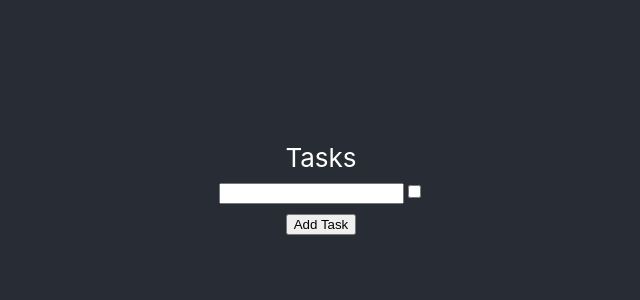
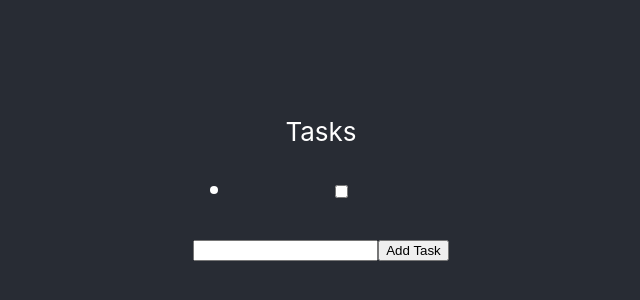
Before and after one commit to Grant1993/todoList, a React (Create React App) app: page / in a window 1280 px wide. Shown: the part 212-512 px from the top of the page, without its empty margins (319-959 px from the left). Built offline with nearby package versions, Linux system fonts and the light colour scheme.

Commit message:
trying to push the input into the object

```diff
--- a/src/App.js
+++ b/src/App.js
@@ -6,17 +6,22 @@ import React, { useState } from "react";
 function App() {
   //this is the starting state when the page loads
   const [taskList, setTaskList] = useState([
-    { task: "", check: false, },
+    {
+      task: "", check: false,
+    },
 
 ]);
 
 //the event adds a new task into state
 const handleTaskAdd = () => {
-  if(!taskList.some(t => t.task === "")) {
-    setTaskList([...taskList, { task: "", check: false, },])
-  } else {
-    alert("Please fill in the empty task")
-  }
+  let addTask = document.getElementById('addTask');
+  taskList.task.push(addTask.value)
+  setTaskList([...taskList, { task: "", check: false, },])
+  // if(!taskList.some(t => t.task === "")) {
+
+  // } else {
+  //   alert("Please fill in the empty task")
+  // }
 }
 
 //the event removes the task selected by the button click
@@ -51,12 +56,15 @@ console.log(taskList)
         <label htmlFor="task">Tasks</label>
         {taskList.map((singleTask, index) => (
         <div key={index}>
-          <input name="task" type="text" id="task" required value={singleTask.task} onChange = {(e) => handleTaskChange(e, index, "task")}/>
-          <input name="check" type="checkbox" id="check" required value={singleTask.check} onChange = {(e) => handleTaskChange(e, index, "checkbox")}/>
+          <ul>
+            <li><label name="task" type="text" id="task" required value={singleTask.task} onChange = {(e) => handleTaskChange(e, index, "task")}>{singleTask.task}</label><input name="check" type="checkbox" id="check" required value={singleTask.check} onChange = {(e) => handleTaskChange(e, index, "checkbox")}/></li>
+          </ul>
+
           <div>
             {taskList.length > 1 && <button type="button" onClick={() => handleTaskRemove(index)}>Remove Task</button>}
           </div>
           <div>
+            <input name="addTask" type="text" id="addTask"/>
             {taskList.length - 1 === index && <button type="button" onClick={handleTaskAdd}>Add Task</button>}
           </div>
         </div>
```
